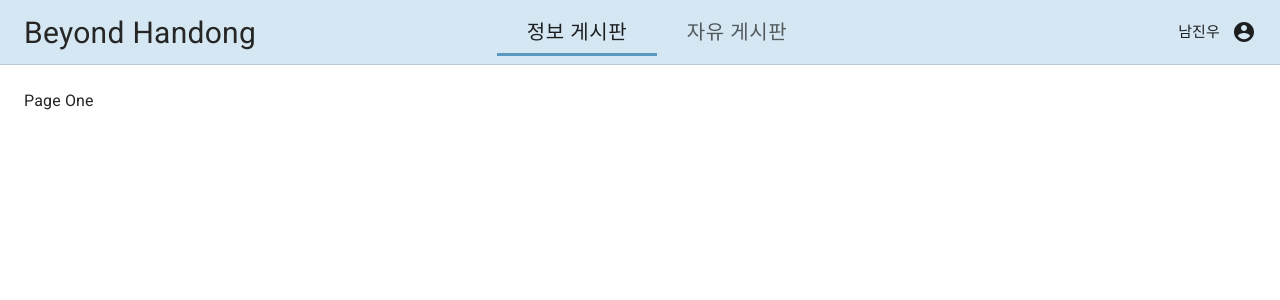
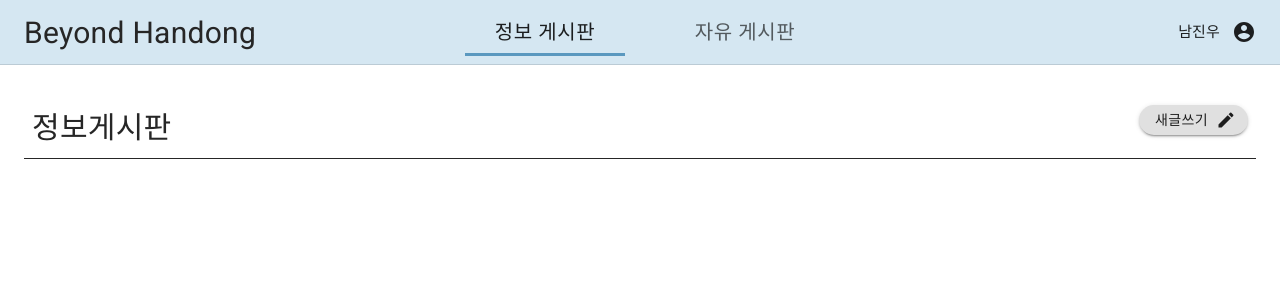
Before and after one commit to BeyondHandong/BH_FrontEnd, a React (Create React App) app: page / in a window 1280 px wide. Shown: the top 300 px of the page. Built offline with nearby package versions, Linux system fonts and the light colour scheme.

Commit message:
add component of page title

```diff
--- /dev/null
+++ b/src/components/MainTitle.js
@@ -0,0 +1,54 @@
+import React from "react";
+import { makeStyles } from "@material-ui/core/styles";
+import Container from "@material-ui/core/Container";
+import Typography from "@material-ui/core/Typography";
+import Button from "@material-ui/core/Button";
+import Grid from "@material-ui/core/Grid";
+import CreateIcon from "@material-ui/icons/Create";
+
+const useStyles = makeStyles((theme) => ({
+  root: {
+    marginTop: theme.spacing(4),
+    borderBottom: `1.5px solid #262626`
+  },
+  pageTitle: {
+    fontSize: 30,
+    marginBottom: theme.spacing(3)
+  },
+  newButton: {
+    maxWidth: "300px",
+    maxHeight: "30px",
+    minWidth: "30px",
+    minHeight: "30px",
+    borderRadius: 30
+  }
+}));
+
+export default function CheckboxLabels(props) {
+  const classes = useStyles();
+
+  return (
+    <React.Fragment>
+      <Container maxWidth="lg" className={classes.root}>
+        <Grid container spacing={4} justify="space-between">
+          <Typography
+            className={classes.pageTitle}
+            align="Left"
+            color="#262626"
+            gutterBottom
+          >
+            {props.title}
+          </Typography>
+          <Button
+            className={classes.newButton}
+            variant="contained"
+            color="#F2F2F2"
+            endIcon={<CreateIcon />}
+          >
+            새글쓰기
+          </Button>
+        </Grid>
+      </Container>
+    </React.Fragment>
+  );
+}
--- a/src/components/TopBar.js
+++ b/src/components/TopBar.js
@@ -12,8 +12,10 @@ import MenuItem from '@material-ui/core/MenuItem';
 import IconButton from '@material-ui/core/IconButton';
 import AccountCircle from "@material-ui/icons/AccountCircle"
 
+import MainTitle from './MainTitle'
 
 
+// page
 function TabPanel(props) {
   const { children, value, index, ...other } = props;
 
@@ -47,8 +49,11 @@ function a11yProps(index) {
   };
 }
 
+// tab
 function LinkTab(props) {
   return (
+    <Box
+      marginRight={5}>
     <Tab
       style={{fontSize: 20}}
       component="a"
@@ -57,9 +62,11 @@ function LinkTab(props) {
       }}
       {...props}
     />
+    </Box>
   );
 }
 
+// css
 const useStyles = makeStyles((theme) => ({
   root: {
     flexGrow: 1,
@@ -72,8 +79,10 @@ const useStyles = makeStyles((theme) => ({
   },
   toolbar: {
     flexWrap: 'wrap',
-    justifyContent: "space-around",
     alignitems: 'space-between',
+    display: 'flex',
+    alignItems: 'center',
+    justifyContent: 'center',
 
   },
   title: {
@@ -82,6 +91,7 @@ const useStyles = makeStyles((theme) => ({
     color: "#262626"
   },
   tabs: {
+    justifyContent: 'center',
     flexGrow: 1.5,
     align: "center",
     fontSize: 20,
@@ -122,12 +132,17 @@ export default function NavTabs() {
           </Typography>
 
           <Tabs
+            component="main"
             value={value}
             TabIndicatorProps={{style: {background:'#5A98BF', height:"3px",}}}
             onChange={handleChange}
             aria-label="nav tabs"
             className={classes.tabs}>
             <LinkTab label="정보 게시판" href="/drafts" {...a11yProps(0)} />
+            {/* 여기서 정보 받아오는 api함수를 쓰면 될 것 같다
+            참고 : https://codesandbox.io/s/api-integrate-c3rli?fontsize=14&file=/src/useAsync.js
+            https://github.com/reactions2code/react-project-api
+            */}
             <LinkTab label="자유 게시판" href="/trash" {...a11yProps(1)} />
           </Tabs>
 
@@ -173,10 +188,11 @@ export default function NavTabs() {
       </AppBar>
 
       <TabPanel value={value} index={0}>
-        Page One
+        <MainTitle title="정보게시판"></MainTitle>
       </TabPanel>
+
       <TabPanel value={value} index={1}>
-        Page Two
+        <MainTitle title="자유게시판"></MainTitle>
       </TabPanel>
     </div>
   );
```
